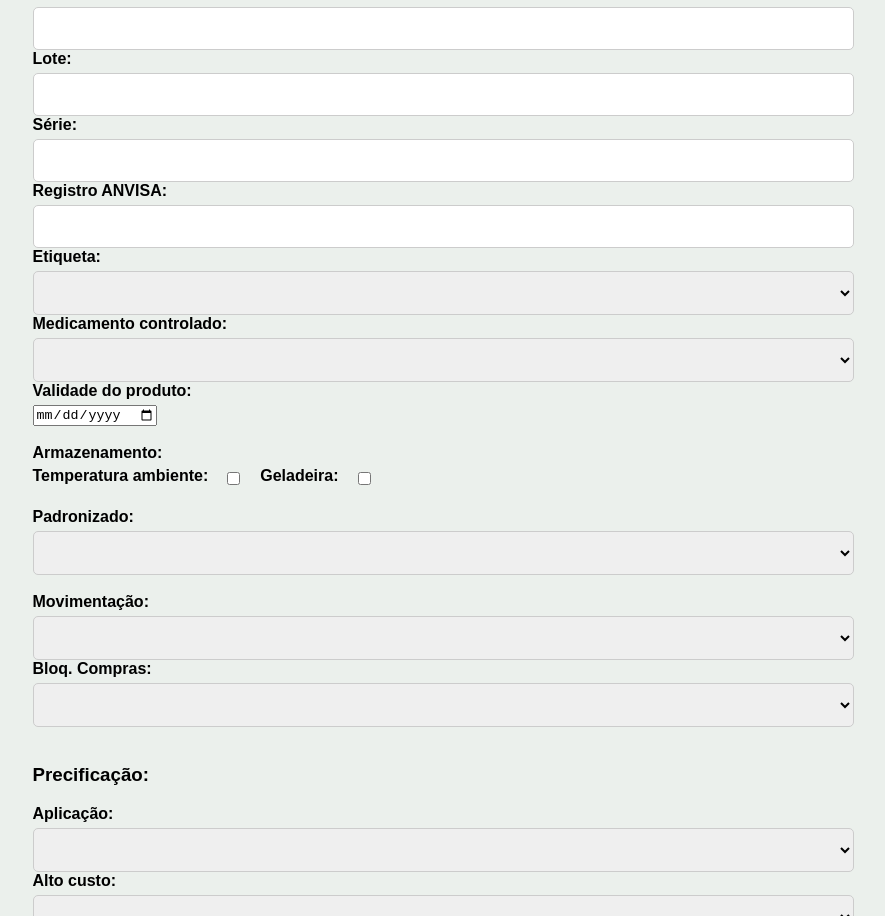
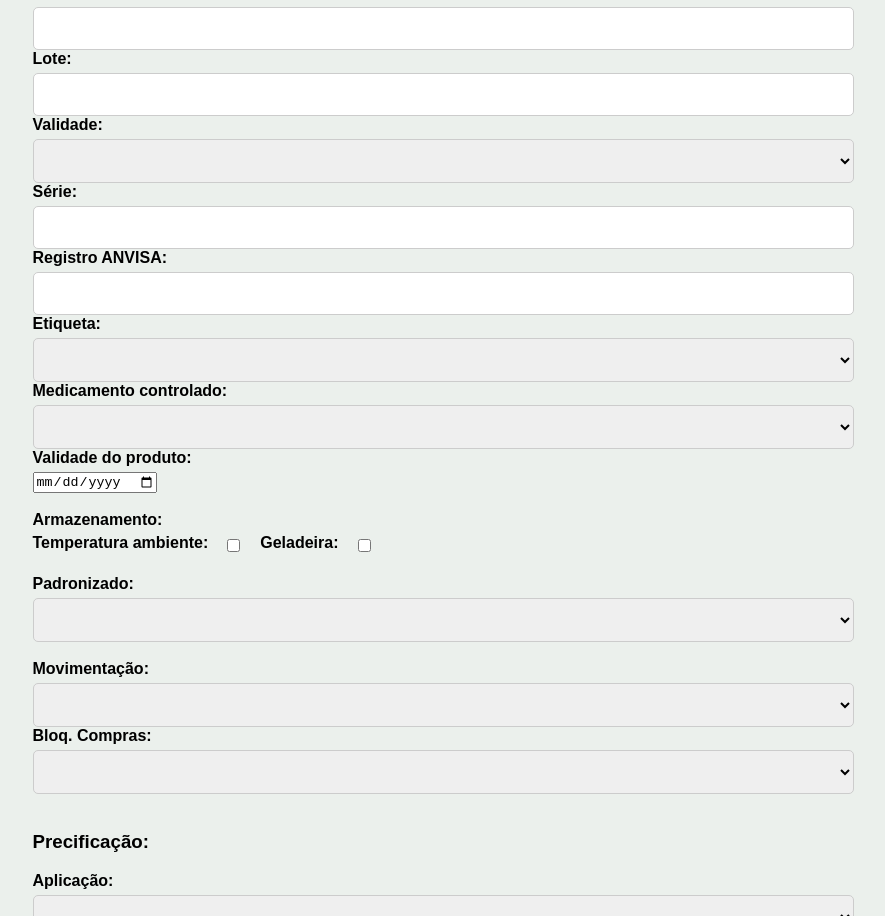
Before and after one commit to WeslleyAFiladelfo/veros_pet, a website: page index.html in a window 1280 px wide. Shown: the part 1540-2456 px from the top of the page, without its empty margins (197-1082 px from the left). Drawn offline with Linux system fonts and the light colour scheme; a script that the page names is missing.

Commit message:
Descrição das alterações feitas

```diff
--- a/index.html
+++ b/index.html
@@ -334,6 +334,16 @@
             <label for="lote">Lote:</label>
             <input type="text" id="lote" name="lote">
         </div>
+
+        <div>
+            <label for="validade_2">Validade:</label>
+            <select id="validade_2" name="validade_2" required>
+                <option value=""></option>
+                <option value="SIM">Sim</option>
+                <option value="NAO">Não</option>
+            </select>
+        </div>
+
         <div>
             <label for="serie">Série:</label>
             <input type="text" id="serie" name="serie">
--- a/server.js
+++ b/server.js
@@ -843,6 +843,8 @@ app.post("/salvar_produto", (req, res) => {
     unidade,
     auxiliar,
     curva_abc,
+    lote,
+    validade_2,
     serie,
     registro_anvisa,
     etiqueta,
@@ -927,6 +929,8 @@ app.post("/salvar_produto", (req, res) => {
             <p><strong>Sub-Classe:</strong> ${descricao_subclasse}</p>
             <p><strong>Atividade:</strong> ${atividade}</p>
             <p><strong>Curva ABC:</strong> ${curva_abc}</p>
+            <p><strong>Lote:</strong> ${lote}</p>
+            <p><strong>Validade:</strong> ${validade_2}</p>
             <p><strong>Série:</strong> ${serie}</p>
             <p><strong>Registro ANVISA:</strong> ${registro_anvisa}</p>
             <p><strong>Etiqueta:</strong> ${etiqueta}</p>
```
